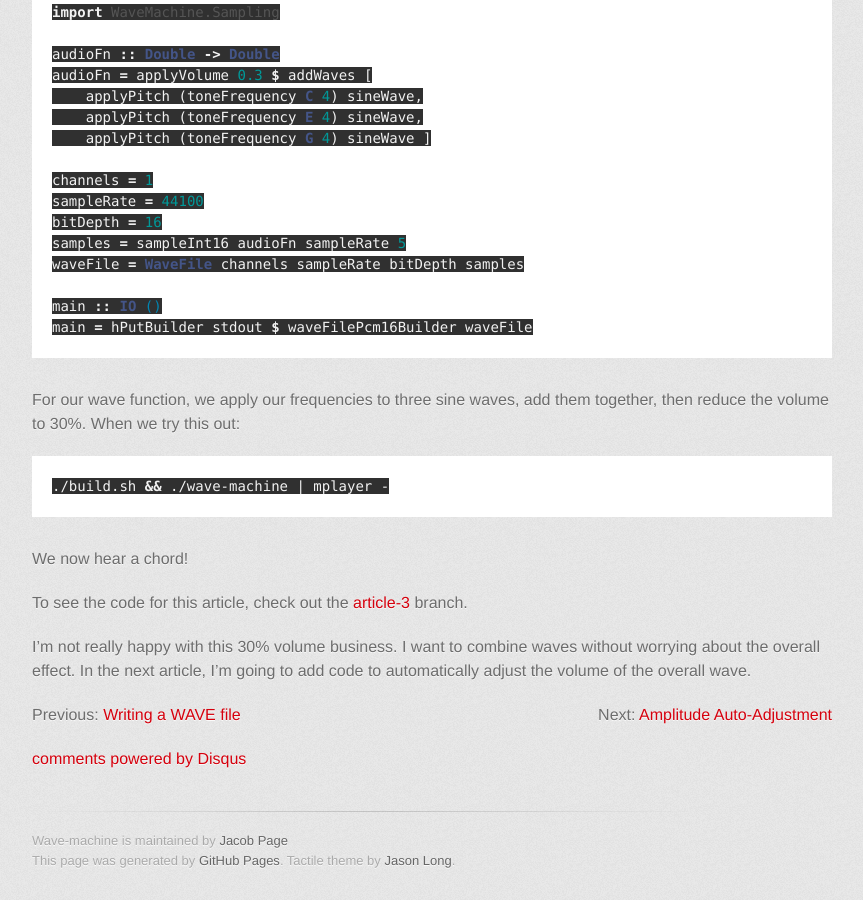
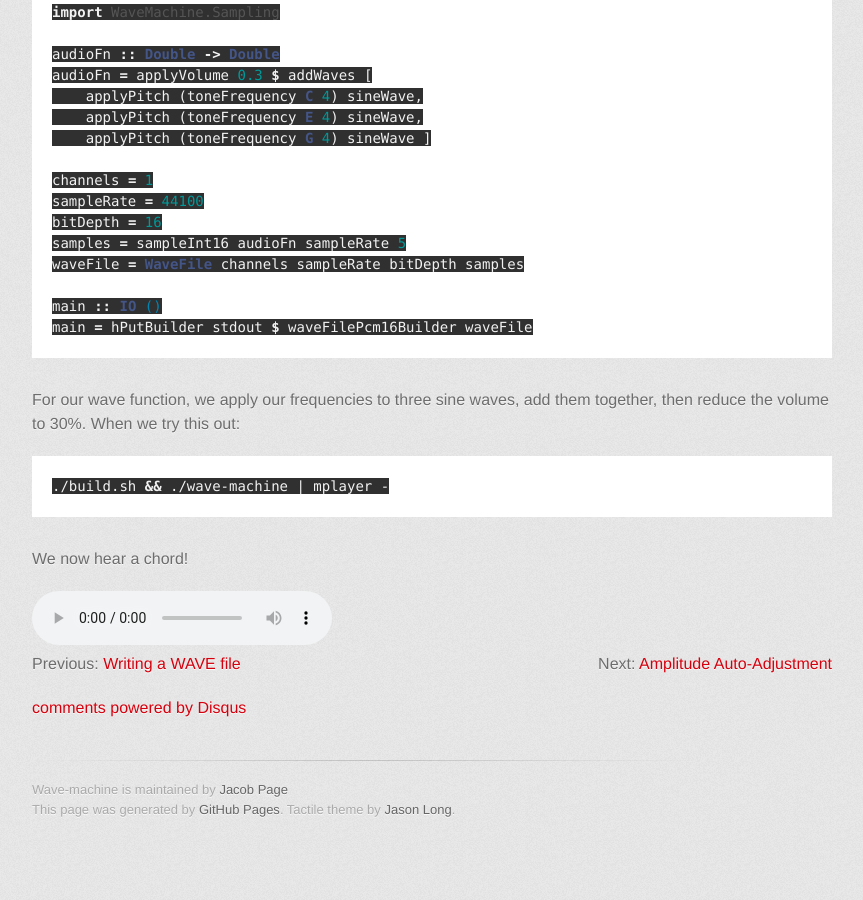
Before and after one commit to apoco/wave-machine, a Jekyll site: the page built from _posts/2014-08-04-combining-waves.md, in a window 1280 px wide and 900 px high, scrolled down 4256 px. Shown: the whole window, without its empty margins (208-1071 px from the left). Built offline with Jekyll 4.4.1, drawn with Linux system fonts in a browser that asks for light colours; some web fonts are replaced; Markdown is read by kramdown in place of the engine named in the settings; comment, search, counter and statistics services are not loaded; after the commit the page ends 5105 px from its top, so only the background shows below that.

Commit message:
Embedded chord audio clip

```diff
--- a/_posts/2014-08-04-combining-waves.md
+++ b/_posts/2014-08-04-combining-waves.md
@@ -194,6 +194,8 @@ For our wave function, we apply our frequencies to three sine waves, add them to
 
 We now hear a chord!
 
+<audio src="{{site.url}}/audio/chord.wav" controls/>
+
 To see the code for this article, check out the [article-3](https://github.com/apoco/wave-machine/tree/article-3) branch.
 
 I'm not really happy with this 30% volume business. I want to combine waves without worrying about the overall effect. In the next article, I'm
```
Also changed, not shown: 1 other file.
